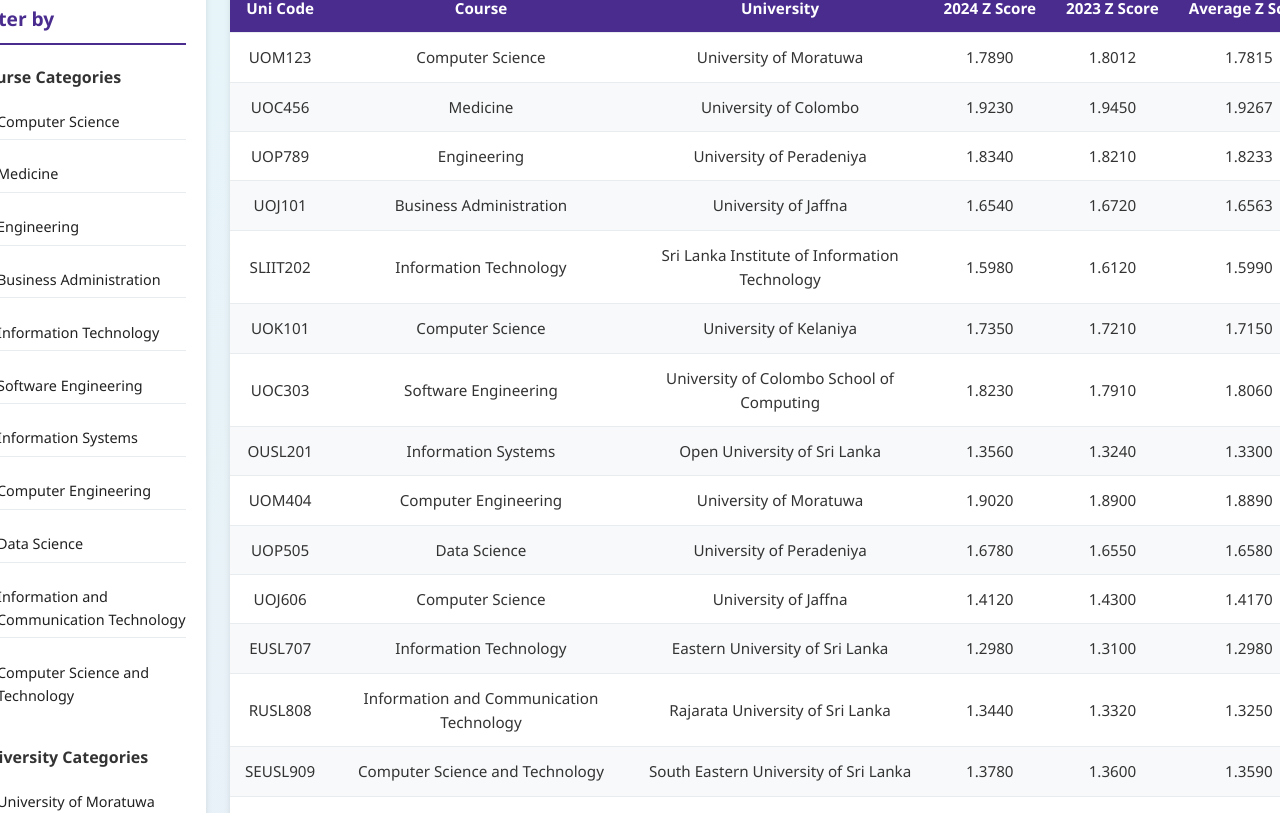
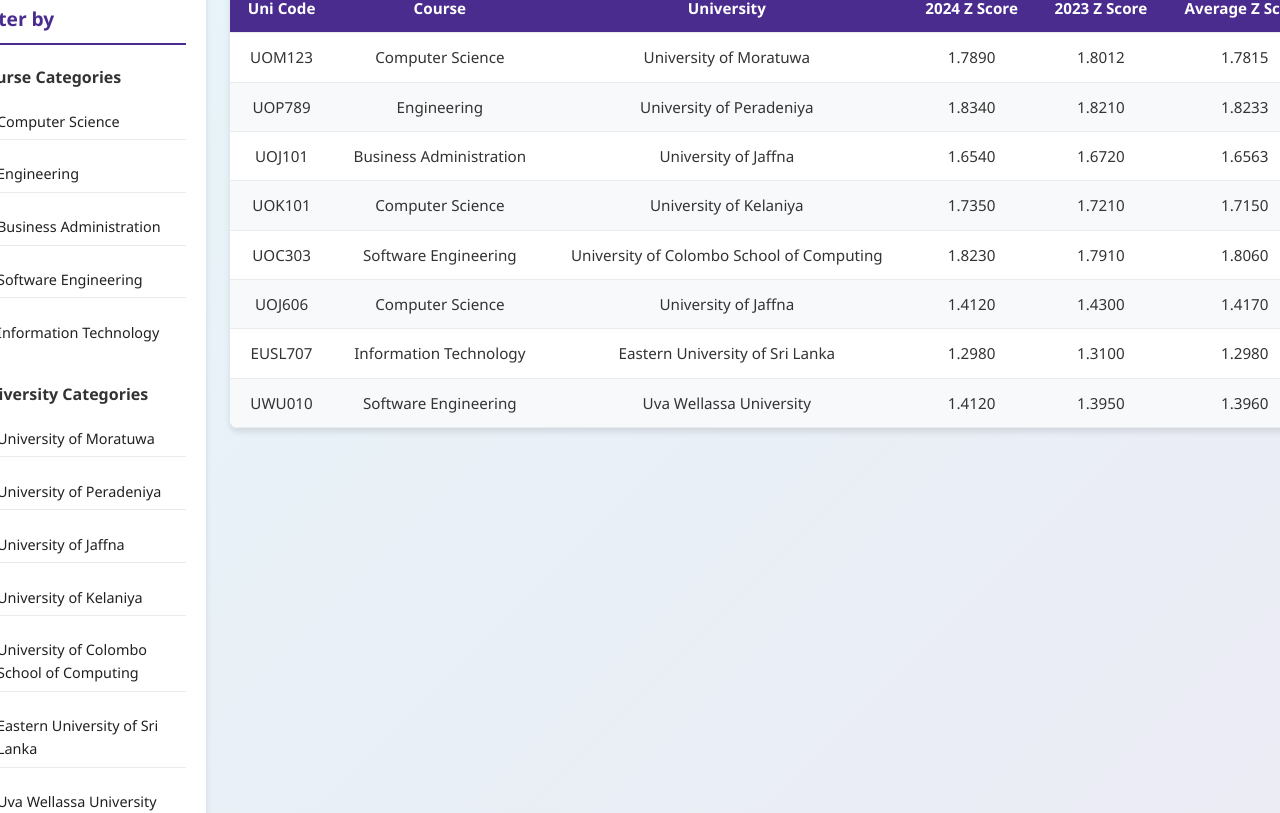
Before and after one commit to yusri009/UniCracker, a React (Create React App) app in the folder frontend/: page /courseorder in a window 1280 px wide. Shown: the part 872-1685 px from the top of the page. Built offline with nearby package versions, Linux system fonts and the light colour scheme.

Commit message:
Refactor CourseResultsTable data structure, update Header navigation links, and adjust unibot CSS styles for improved layout and readability

```diff
--- a/frontend/src/components/CourseResultsTable.js
+++ b/frontend/src/components/CourseResultsTable.js
@@ -15,17 +15,7 @@ export default function CourseResultsTable() {
       avgZScore: 1.7815,
       disabled: false,
     },
-    {
-      id: 2,
-      uniCode: "UOC456",
-      course: "Medicine",
-      university: "University of Colombo",
-      zScore2024: 1.923,
-      zScore2023: 1.945,
-      zScore2022: 1.912,
-      avgZScore: 1.9267,
-      disabled: false,
-    },
+
     {
       id: 3,
       uniCode: "UOP789",
@@ -46,17 +36,6 @@ export default function CourseResultsTable() {
       zScore2023: 1.672,
       zScore2022: 1.643,
       avgZScore: 1.6563,
-      disabled: false,
-    },
-    {
-      id: 5,
-      uniCode: "SLIIT202",
-      course: "Information Technology",
-      university: "Sri Lanka Institute of Information Technology",
-      zScore2024: 1.598,
-      zScore2023: 1.612,
-      zScore2022: 1.587,
-      avgZScore: 1.599,
       disabled: false,
     },
     {
@@ -82,39 +61,6 @@ export default function CourseResultsTable() {
       disabled: false,
     },
     {
-      id: 8,
-      uniCode: "OUSL201",
-      course: "Information Systems",
-      university: "Open University of Sri Lanka",
-      zScore2024: 1.356,
-      zScore2023: 1.324,
-      zScore2022: 1.31,
-      avgZScore: 1.33,
-      disabled: false,
-    },
-    {
-      id: 9,
-      uniCode: "UOM404",
-      course: "Computer Engineering",
-      university: "University of Moratuwa",
-      zScore2024: 1.902,
-      zScore2023: 1.89,
-      zScore2022: 1.875,
-      avgZScore: 1.889,
-      disabled: false,
-    },
-    {
-      id: 10,
-      uniCode: "UOP505",
-      course: "Data Science",
-      university: "University of Peradeniya",
-      zScore2024: 1.678,
-      zScore2023: 1.655,
-      zScore2022: 1.642,
-      avgZScore: 1.658,
-      disabled: false,
-    },
-    {
       id: 11,
       uniCode: "UOJ606",
       course: "Computer Science",
@@ -136,28 +82,7 @@ export default function CourseResultsTable() {
       avgZScore: 1.298,
       disabled: false,
     },
-    {
-      id: 13,
-      uniCode: "RUSL808",
-      course: "Information and Communication Technology",
-      university: "Rajarata University of Sri Lanka",
-      zScore2024: 1.344,
-      zScore2023: 1.332,
-      zScore2022: 1.3,
-      avgZScore: 1.325,
-      disabled: false,
-    },
-    {
-      id: 14,
-      uniCode: "SEUSL909",
-      course: "Computer Science and Technology",
-      university: "South Eastern University of Sri Lanka",
-      zScore2024: 1.378,
-      zScore2023: 1.36,
-      zScore2022: 1.34,
-      avgZScore: 1.359,
-      disabled: false,
-    },
+
     {
       id: 15,
       uniCode: "UWU010",
@@ -379,9 +304,7 @@ export default function CourseResultsTable() {
           <button className="btn summarize-btn" onClick={handleSummarize}>
             Summarize
           </button>
-          <button className="btn save-btn">
-            Save Order
-          </button>
+          <button className="btn save-btn">Save Order</button>
         </div>
       </div>
 
--- a/frontend/src/components/Header.js
+++ b/frontend/src/components/Header.js
@@ -14,15 +14,19 @@ export default function Header() {
         <div className="nav-tab">
           <ul className="nav-links">
             <li>
-              <Link to="/" className="active">
+              <Link to="/" className="">
                 Home
               </Link>
             </li>
             <li>
-              <Link to="/courseorder">Course Order</Link>
+              <Link to="/courseorder" className="">
+                Course Order
+              </Link>
             </li>
             <li>
-              <Link to="/aboutus">About Us</Link>
+              <Link to="/aboutus" className="active">
+                About Us
+              </Link>
             </li>
           </ul>
           <Link to="/login">
--- a/frontend/src/css/unibot.css
+++ b/frontend/src/css/unibot.css
@@ -174,7 +174,7 @@
   background-color: #f9f9f9;
   display: flex;
   flex-direction: column;
-  gap: 15px;
+  gap: 10px;
 }
 
 .unibot-messages::-webkit-scrollbar {
@@ -194,7 +194,8 @@
 .unibot-message {
   display: flex;
   align-items: flex-start;
-  max-width: 80%;
+  /* max-width: 80%; */
+  font-size: 14px;
 }
 
 .unibot-message.bot {
@@ -202,8 +203,8 @@
 }
 
 .unibot-message.user {
-  align-self: flex-end;
-  flex-direction: row-reverse;
+  /* align-self: flex-end; */
+  flex-direction:row-reverse;
 }
 
 .unibot-avatar-small {
```
